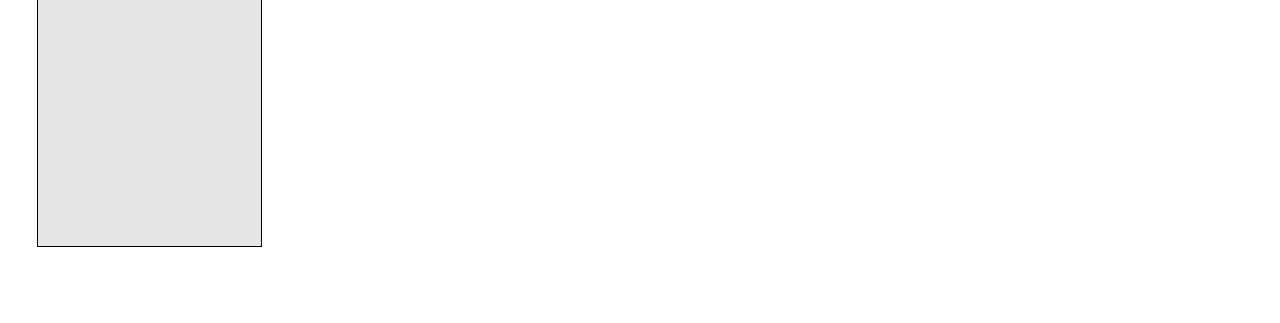
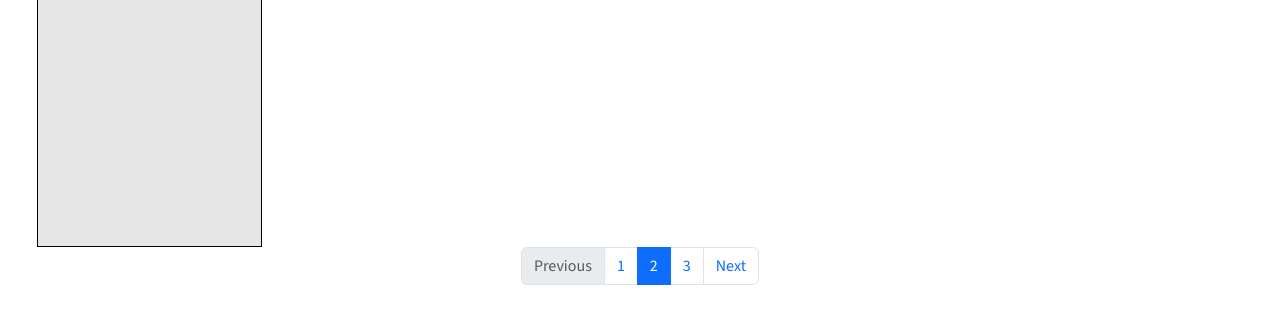
Before and after one commit to salvadorvanoli/frontend_lab_pa, a plain HTML site: page catalogo.html in a window 1280 px wide. Shown: the part 461-784 px from the top of the page. Drawn offline with nearby package versions, Linux system fonts and the light colour scheme.

Commit message:
actualizacion

```diff
--- a/catalogo.html
+++ b/catalogo.html
@@ -91,6 +91,25 @@
                     </div>
                 </div>
             </div>
+
+            <!-- Navigacion -->
+            <div class="d-flex justify-content-center w-100">
+                <nav class="navegador col-4 d-flex justify-content-center w-100" aria-label="...">
+                    <ul class="pagination">
+                      <li class="page-item disabled">
+                        <a class="page-link opcion-navegador" href="#" tabindex="-1">Previous</a>
+                      </li>
+                      <li class="page-item"><a class="page-link" href="#">1</a></li>
+                      <li class="page-item active">
+                        <a class="page-link" href="#">2 <span class="sr-only">(current)</span></a>
+                      </li>
+                      <li class="page-item"><a class="page-link" href="#">3</a></li>
+                      <li class="page-item">
+                        <a class="page-link" href="#">Next</a>
+                      </li>
+                    </ul>
+                </nav>
+            </div>
         </div>
     </div>
 
--- a/css/catalogo.css
+++ b/css/catalogo.css
@@ -217,3 +217,15 @@ a.nav-link{
 .precio-carrito{
     margin-top: 120px;
 }
+
+.navegador {
+    justify-content: center;
+}
+
+.opcion-navegador {
+
+    .current{
+        background: #A45D7F;
+    }
+
+}
```
